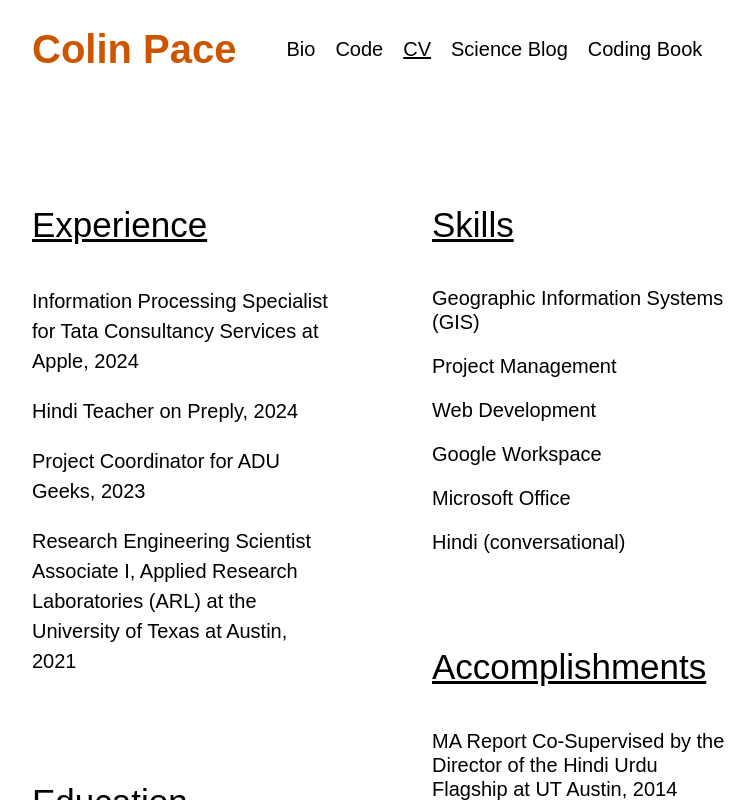
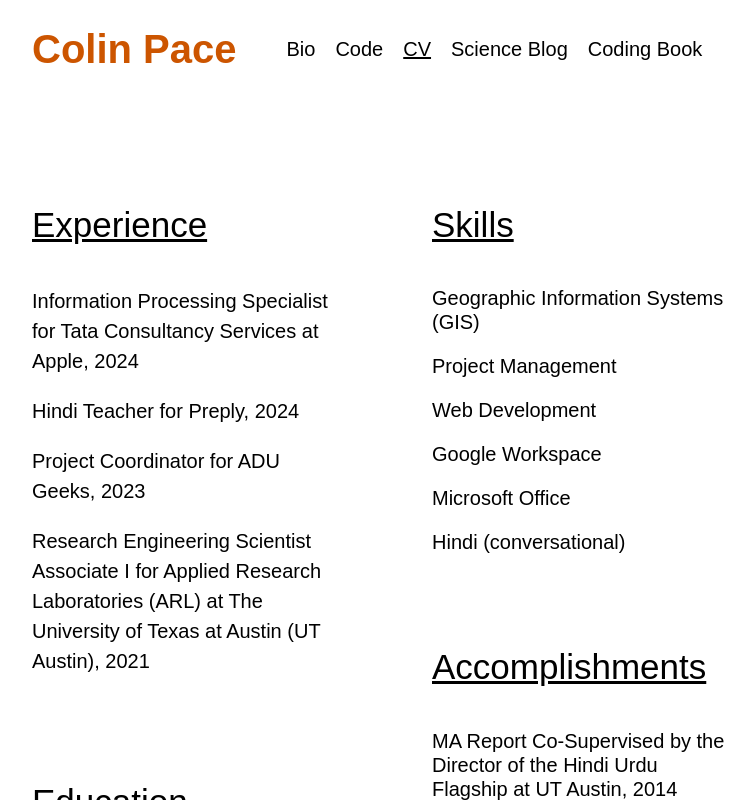
Before and after one commit to Colin-Pace/Portfolio, a React (Create React App) app: page / in a window 1280 px wide. Both pictures are taken after a click on the link "CV". Shown: the top 800 px of the page, without its empty margins (233-988 px from the left). Built offline with nearby package versions, Linux system fonts and the light colour scheme.

Commit message:
edits to content on cv page

```diff
--- a/src/Resume.js
+++ b/src/Resume.js
@@ -9,9 +9,9 @@ function Resume() {
           <div id = 'experience'>
             <p className = 'sideTitle'>Experience</p>
             <p className = "title">Information Processing Specialist for Tata Consultancy Services at Apple, 2024</p>
-            <p className = 'title'>Hindi Teacher on Preply, 2024</p>
+            <p className = 'title'>Hindi Teacher for Preply, 2024</p>
             <p className = 'title'>Project Coordinator for ADU Geeks, 2023</p>
-            <p className = 'title'>Research Engineering Scientist Associate I, Applied Research Laboratories (ARL) at the University of Texas at Austin, 2021</p>
+            <p className = 'title'>Research Engineering Scientist Associate I for Applied Research Laboratories (ARL) at The University of Texas at Austin (UT Austin), 2021</p>
           </div>
 
           <div id="education" className = 'edStint'>
@@ -20,7 +20,7 @@ function Resume() {
           </div>
 
           <div className = 'edStint'>
-            <p className = 'school'>Coding Boot Camp Certificate, The University of Texas at Austin, 2021</p>
+            <p className = 'school'>Coding Boot Camp Certificate, UT Austin, 2021</p>
           </div>
 
           <div className = 'edStint'>
```
